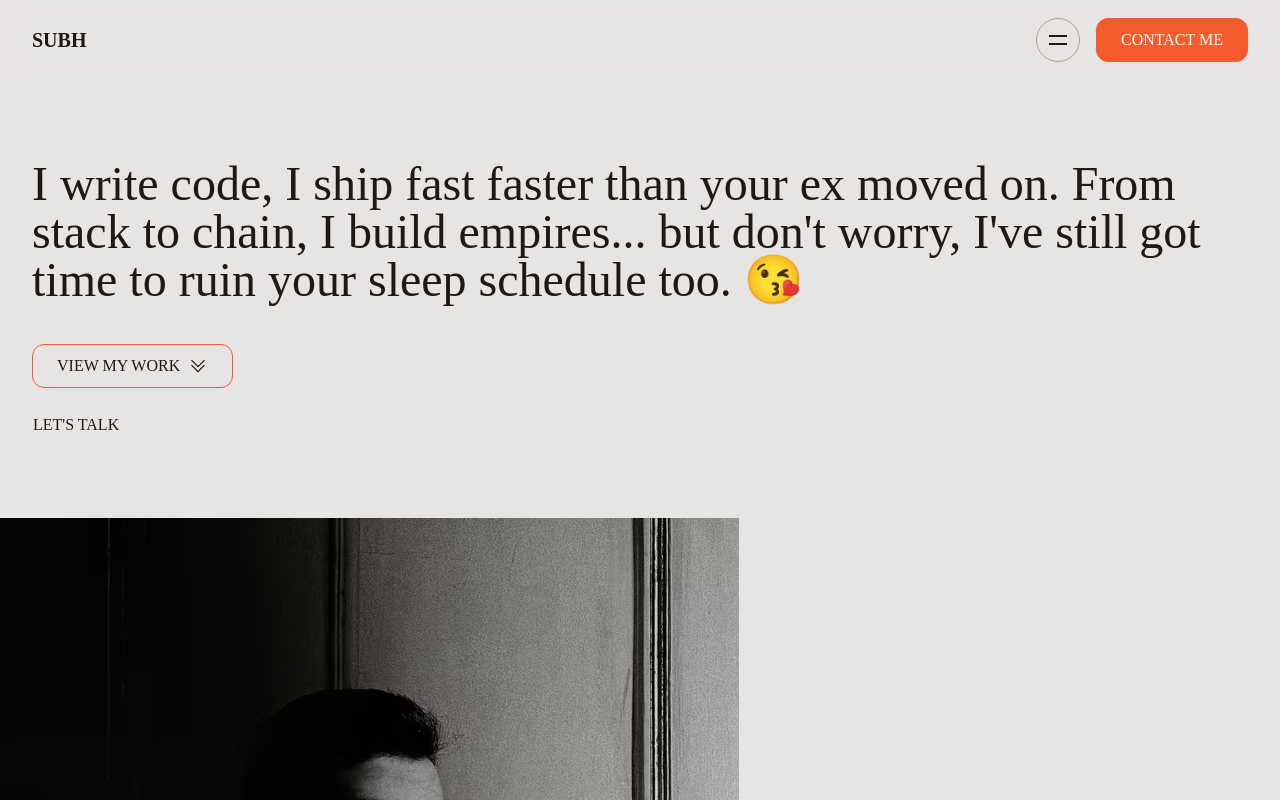
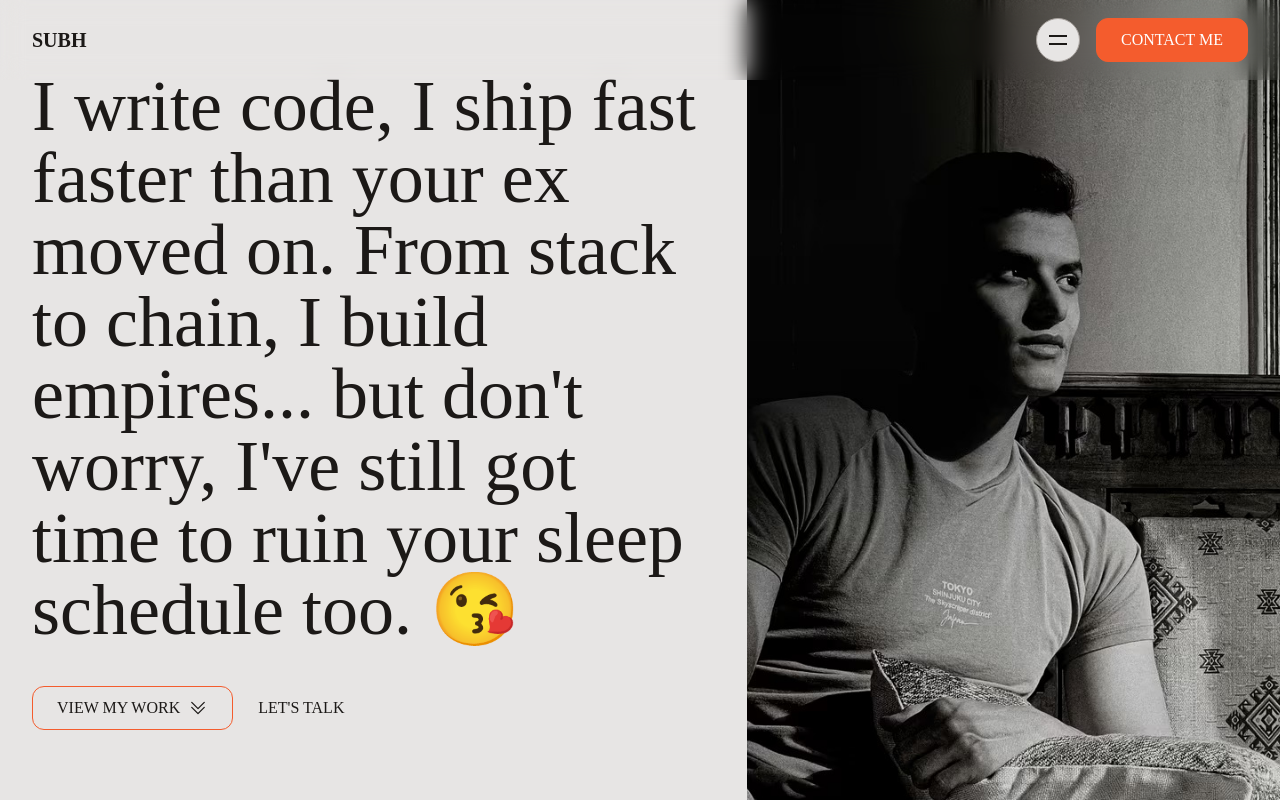
Before and after one commit to LOSTBOY-IS-DED/Subh.rs, a Next.js app in the folder starter-template/: page / in a window 1280 px wide. Shown: the top 800 px of the page. Built offline with nearby package versions, Linux system fonts and the light colour scheme.

Commit message:
done with the hero section

```diff
--- a/starter-template/src/sections/Header.tsx
+++ b/starter-template/src/sections/Header.tsx
@@ -39,7 +39,7 @@
           </div>
           {/* for the nav content */}
           <div className="flex items-center gap-4">
-            <div className="border border-stone-400 size-11 rounded-full inline-flex justify-center items-center">
+            <div className="border border-stone-400 size-11 rounded-full inline-flex justify-center items-center bg-stone-200">
               <svg
               width="24"
               height="24"
--- a/starter-template/src/sections/Hero.tsx
+++ b/starter-template/src/sections/Hero.tsx
@@ -7,11 +7,13 @@
 const Hero: FC = () => {
   return (
     <section>
-      <div className="container !max-w-full">
-        <h1 className="text-5xl mt-40">
+      <div className="grid md:grid-cols-12 md:h-screen items-stretch">
+        <div className="col-span-7 flex flex-col justify-center">
+                <div className="container !max-w-full">
+        <h1 className="text-5xl md:text-6xl lg:text-7xl mt-40 md:mt-0">
           I write code, I ship fast faster than your ex moved on. From stack to chain, I build empires... but don&apos;t worry, I&apos;ve still got time to ruin your sleep schedule too. 😘
         </h1>
-        <div className="flex flex-col mt-10 items-start gap-6">
+        <div className="flex flex-col md:flex-row md:items-center mt-10 items-start gap-6">
           <Button variant="secondary" iconAfter={
           <svg
             xmlns="http://www.w3.org/2000/svg"
@@ -35,9 +37,15 @@
         </div>
 
       </div>
-      <div className="mt-20">
-        <Image src={heroImage} alt="My Profile picture" />
+        </div>
+        <div className="col-span-5">
+                <div className="mt-20 md:mt-0 md:h-full">
+        <Image src={heroImage} alt="My Profile picture" className="size-full object-cover" />
       </div>
+        </div>
+      </div>
+
+
     </section>
   );
 };
```
